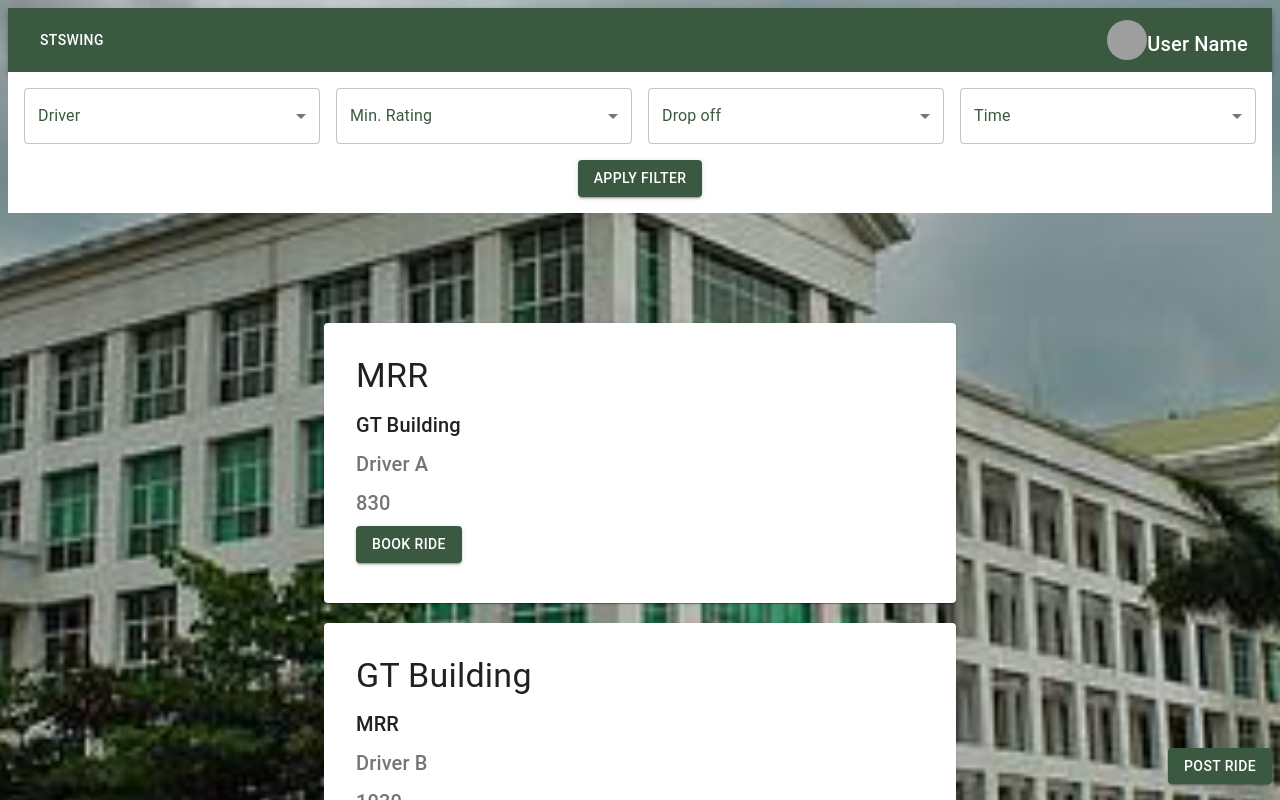
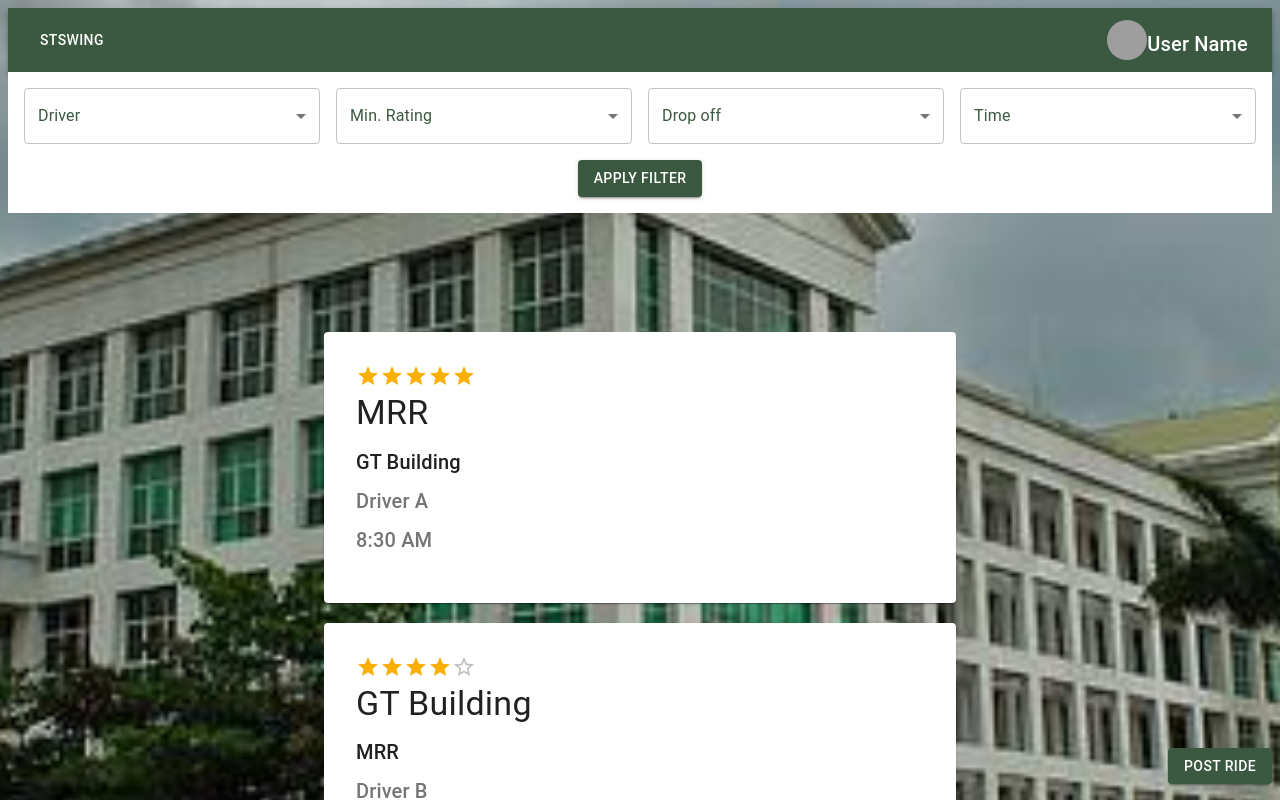
Before and after one commit to jeanneeugenie/STSWENG-XX23, a React (Create React App) app in the folder clientside/: page /homepage in a window 1280 px wide. Shown: the top 800 px of the page. Built offline with nearby package versions, Linux system fonts and the light colour scheme; grey boxes are pictures that could not be loaded.

Commit message:
Card details window + book on that window, updated design

```diff
--- a/clientside/src/components/cards/ridepost.js
+++ b/clientside/src/components/cards/ridepost.js
@@ -1,13 +1,20 @@
 import React from 'react';
-import { Card, CardContent, Button, Typography } from '@mui/material';
+import { Card, CardContent, Button, Typography, Rating } from '@mui/material';
 
 import useStyle from './styles'
 
-const RidePostCard = ({ destination, pickupPoint, driver, time, rating, getRide}) => {
+const RidePostCard = ({ destination, pickupPoint, driver, time, rating, openRideDetails}) => {
     const classes = useStyle();
   return (
-    <Card className={classes.card} sx = {{width: '600px', margin: '10px', cursor: 'pointer'}}>
+    <Card className={classes.card} sx = {{width: '600px', margin: '10px', cursor: 'pointer'}} onClick={()=> openRideDetails({ destination, pickupPoint, driver, time, rating })}>
       <CardContent>
+       <Rating
+        name="driver-rating"
+        value={rating || 0}
+        readOnly
+        precision={0.5}
+        size="medium"
+        />
         <Typography variant="h4" component="div" gutterBottom>
         {destination || 'Ride Destination/Drop off'}
         </Typography>
@@ -20,14 +27,7 @@ const RidePostCard = ({ destination, pickupPoint, driver, time, rating, getRide}
         <Typography variant="h6" component="div" className={classes.greyH6} gutterBottom>
         {time || 'Schedule'}
         </Typography>
-        <Button
-          variant="contained"
-          color="primary"
-          onClick={() => getRide({ destination, pickupPoint, driver, time, rating })} // Trigger the callback with ride details
-          sx={{backgroundColor: '#3A5940','&:hover': {backgroundColor: '#578158'}}}
-        >
-        Book Ride
-        </Button>
+
       </CardContent>
     </Card>
   );
--- a/clientside/src/pages/HomePage.js
+++ b/clientside/src/pages/HomePage.js
@@ -1,7 +1,7 @@
 import React, {useState} from 'react';
 import RidePostCard from '../components/cards/ridepost';
 import FilterSection from '../components/header/filters';
-import {Button, Dialog, DialogContent, DialogActions, TextField, Typography} from '@mui/material';
+import {Button, Dialog, DialogContent, DialogActions, TextField, Typography, Rating} from '@mui/material';
 const HomePage = ({ isDriver }) => {
     const centeredContainer = {
         display: 'flex',
@@ -19,10 +19,13 @@ const HomePage = ({ isDriver }) => {
     };
     const [filters, setFilters] = useState({});
     const [dialogState, setDialogState] = useState(false);
+    const [selectedRide, setSelectedRide] = useState(null);
+    const [detailsDialogOpen, setDetailsDialogOpen] = useState(false);
     const [bookedRide, setBookedRide] = useState(null);
+
     const tempData = [
-        { id: 1, driver: 'Driver A', rating: 5, pickupPoint: 'GT Building', destination: 'MRR', time: '830' },
-        { id: 2, driver: 'Driver B', rating: 4, pickupPoint: 'MRR', destination: 'GT Building', time: '1030' },
+        { id: 1, driver: 'Driver A', rating: 5, pickupPoint: 'GT Building', destination: 'MRR', time: '8:30 AM', carDetails: 'ABC 1234, White Toyota Fortuner'},
+        { id: 2, driver: 'Driver B', rating: 4, pickupPoint: 'MRR', destination: 'GT Building', time: '10:30 AM', carDetails: 'DEF 5678, Black Isuzu D-Max'},
     ];
 
     const filterRides = tempData.filter((ride) => {
@@ -41,6 +44,15 @@ const HomePage = ({ isDriver }) => {
     const closeDialog = () => {
         setDialogState(false);
     };
+    const openRideDetails = (ride) => {
+        setSelectedRide(ride);
+        setDetailsDialogOpen(true);
+    };
+
+    const closeDetails = () => {
+        setDetailsDialogOpen(false);
+        setSelectedRide(null);
+    };
     const getRide = (rideDetails) => {
         setBookedRide(rideDetails);
         alert(`You have booked the ride to ${rideDetails.destination}`);
@@ -51,7 +63,9 @@ const HomePage = ({ isDriver }) => {
             <FilterSection onApplyFilter={setFilters} />
             <div style={centeredContainer}>
                 {filterRides.map((ride) => (
-                <RidePostCard key={ride.id} destination = {ride.destination} pickupPoint = {ride.pickupPoint} driver = {ride.driver} time = {ride.time} getRide={getRide}/>
+                <RidePostCard key={ride.id} rating = {ride.rating} destination = {ride.destination} pickupPoint = {ride.pickupPoint}
+                driver = {ride.driver} time = {ride.time} getRide={getRide} carDetails = {ride.carDetails}
+                openRideDetails={() => openRideDetails(ride)}/>
                 ))}
             </div>
             { isDriver && (
@@ -132,6 +146,60 @@ const HomePage = ({ isDriver }) => {
                     </DialogActions>
                 </DialogContent>
             </Dialog>
+
+
+            <Dialog open={detailsDialogOpen} onClose={closeDetails}>
+                <DialogContent
+                    sx={{
+                        display: 'flex',
+                        flexDirection: 'column',
+                        alignItems: 'left',
+                        padding: '2rem',
+                    }}
+                >
+                    <Rating
+                    name="driver-rating"
+                    value={selectedRide?.rating || 0}
+                    readOnly
+                    precision={0.5}
+                    size="medium"
+                    />
+                    <Typography variant="h5" sx={{ fontWeight: 'bold'}}>
+                        {selectedRide?.destination}
+                    </Typography>
+                    <Typography variant="h6" color="gray">
+                        Pick up point: {selectedRide?.pickupPoint}
+                    </Typography>
+                    <Typography variant="h6" color="gray">
+                        Pick up time: {selectedRide?.time}
+                    </Typography>
+                    <Typography variant="h6" color="gray">
+                        Driver: {selectedRide?.driver}
+                    </Typography>
+                    <Typography variant="h6" color="gray">
+                        Vehicle Identification: {selectedRide?.carDetails}
+                    </Typography>
+                    <DialogActions sx={{ padding: '1px', marginTop: '1rem', width: '100%' }}>
+                        <Button
+                            fullWidth
+                            variant="contained"
+                            onClick={() => {
+                                getRide(selectedRide);
+                                closeDetails();
+                            }}
+                            sx={{
+                                backgroundColor: '#3A5940',
+                                '&:hover': {
+                                    backgroundColor: '#578158',
+                                },
+                                textTransform: 'none',
+                            }}
+                        >
+                            Book Ride
+                        </Button>
+                    </DialogActions>
+                </DialogContent>
+            </Dialog>
         </div>
 
     );
```
